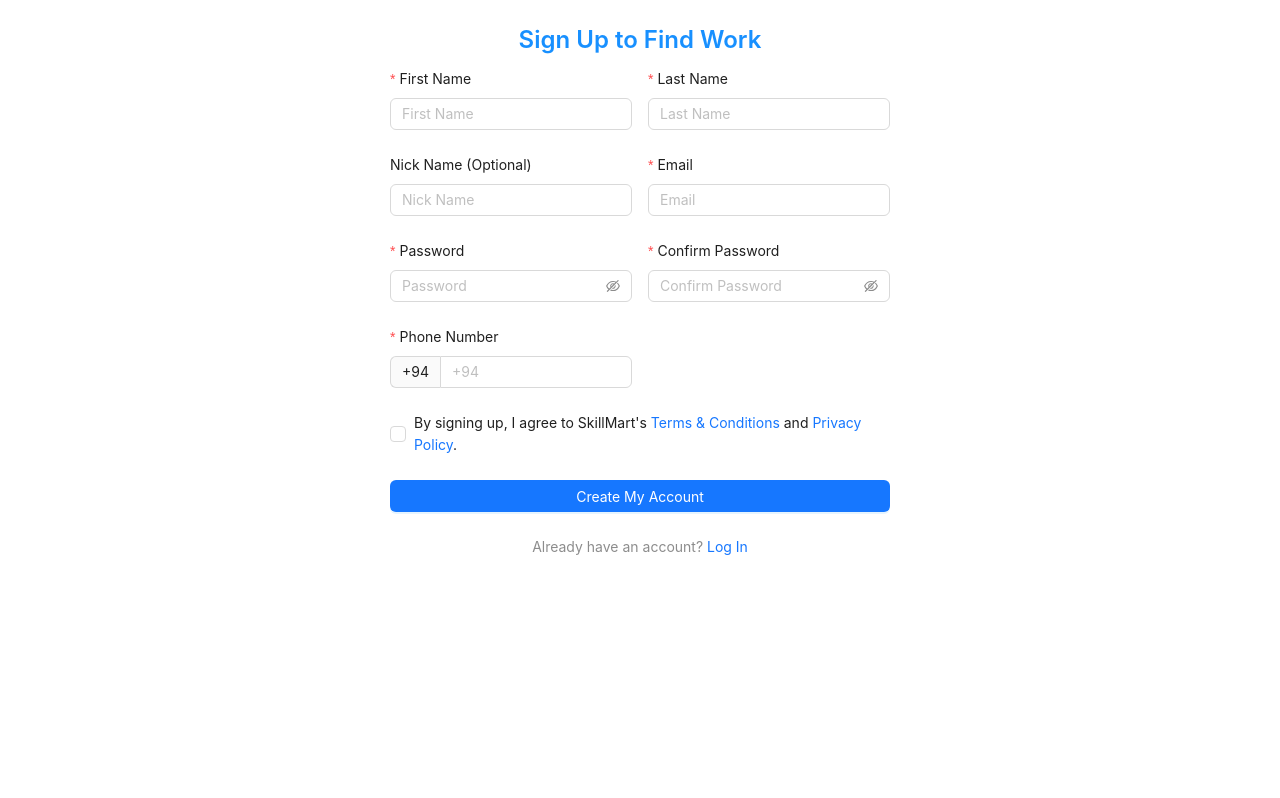
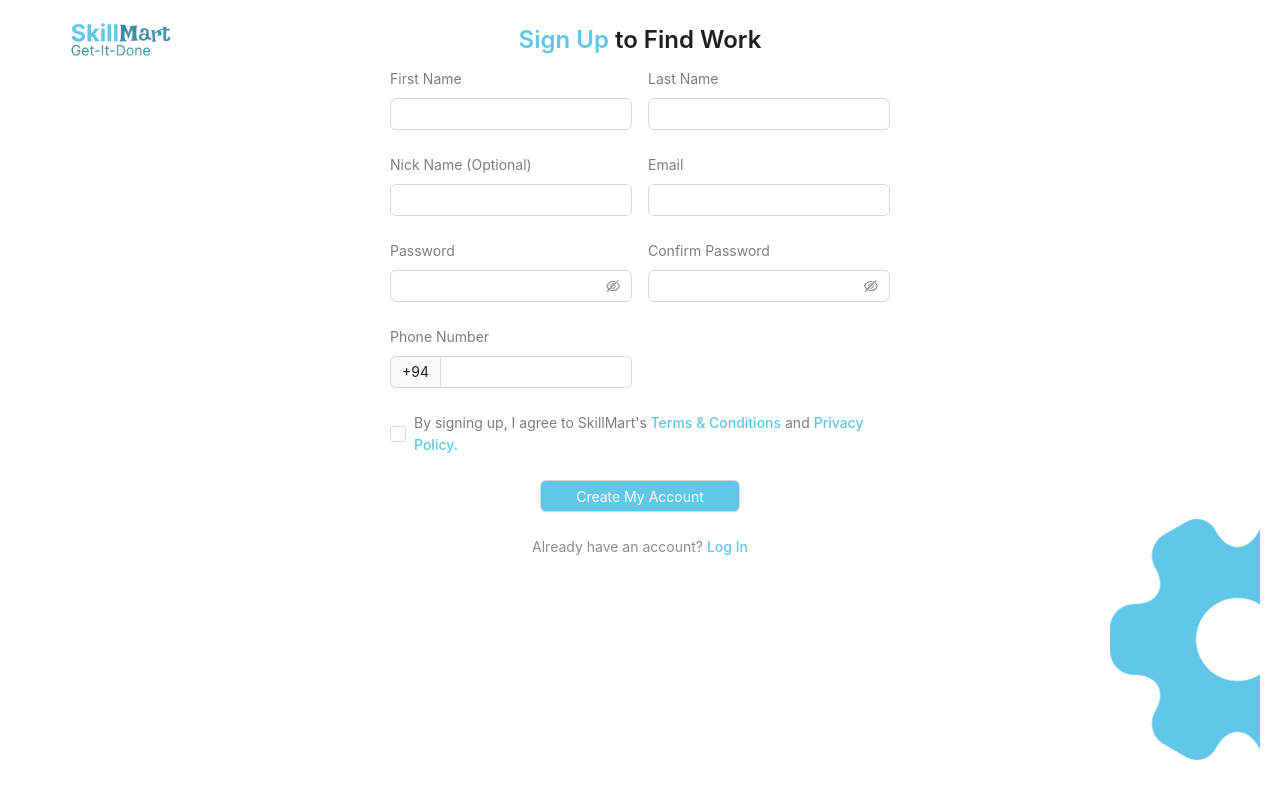
Before and after one commit to Topup-bolton/skill-mart-FE, a React (Vite) app: page / in a window 1280 px wide. Built offline with nearby package versions, Linux system fonts and the light colour scheme.

Commit message:
complte sign up page ui

```diff
--- a/src/index.css
+++ b/src/index.css
@@ -11,12 +11,13 @@
   -webkit-font-smoothing: antialiased;
   -moz-osx-font-smoothing: grayscale;
 }
-/*
+
 a {
   font-weight: 500;
-  color: #646cff;
+  color: #61C6E8;
   text-decoration: inherit;
 }
+/*
 a:hover {
   color: #535bf2;
 }
--- a/src/pages/sign-up/SignUpForm.tsx
+++ b/src/pages/sign-up/SignUpForm.tsx
@@ -1,5 +1,8 @@
 import React from 'react';
 import { Form, Input, Checkbox, Button, Typography, Row, Col } from 'antd';
+import Logo from '../../assets/skill-mart-logo.png'
+import Gear from '../../assets/gear.png'
+import './style/SignUpForm.css'
 
 const { Title, Text } = Typography;
 
@@ -20,14 +23,18 @@ const SignupForm: React.FC = () => {
     };
 
     return (
-        <div style={{ maxWidth: '500px', margin: 'auto' }}>
-            <Title level={3} style={{ textAlign: 'center', color: '#1890ff' }}>
-                Sign Up to Find Work
+        <div className='container'>
+            <img src={Logo} alt="Logo" className='logo-img' />
+            <img src={Gear} alt="Settings" className='gear-img' />
+
+            <Title level={3} className='title'>
+                <span className='sign-up-txt'>Sign Up</span>  to Find Work
             </Title>
 
             <Form
                 layout="vertical"
                 onFinish={onFinish}
+                requiredMark={false}
                 initialValues={{
                     agreement: false,
                 }}
@@ -36,21 +43,21 @@ const SignupForm: React.FC = () => {
                 <Row gutter={16}>
                     <Col span={12}>
                         <Form.Item
-                            label="First Name"
+                            label={<span className='label'>First Name</span>}
                             name="firstName"
                             rules={[{ required: true, message: 'Please enter your first name' }]}
                         >
-                            <Input placeholder="First Name" />
+                            <Input />
                         </Form.Item>
 
                     </Col>
                     <Col span={12}>
                         <Form.Item
-                            label="Last Name"
+                            label={<span className='label'>Last Name</span>}
                             name="lastName"
                             rules={[{ required: true, message: 'Please enter your last name' }]}
                         >
-                            <Input placeholder="Last Name" />
+                            <Input />
                         </Form.Item>
                     </Col>
 
@@ -58,20 +65,22 @@ const SignupForm: React.FC = () => {
 
                 <Row gutter={16}>
                     <Col span={12}>
-                        <Form.Item label="Nick Name (Optional)" name="nickname">
-                            <Input placeholder="Nick Name" />
+                        <Form.Item
+                            label={<span className='label'>Nick Name (Optional)</span>}
+                            name="nickname">
+                            <Input />
                         </Form.Item>
                     </Col>
                     <Col span={12}>
                         <Form.Item
-                            label="Email"
+                            label={<span className='label'>Email</span>}
                             name="email"
                             rules={[
                                 { required: true, message: 'Please enter a valid email' },
                                 { type: 'email', message: 'Invalid email format' },
                             ]}
                         >
-                            <Input placeholder="Email" />
+                            <Input />
                         </Form.Item>
                     </Col>
 
@@ -79,16 +88,16 @@ const SignupForm: React.FC = () => {
                 <Row gutter={16}>
                     <Col span={12}>
                         <Form.Item
-                            label="Password"
+                            label={<span className='label'>Password</span>}
                             name="password"
                             rules={[{ required: true, message: 'Please enter your password' }]}
                         >
-                            <Input.Password placeholder="Password" />
+                            <Input.Password />
                         </Form.Item>
                     </Col>
                     <Col span={12}>
                         <Form.Item
-                            label="Confirm Password"
+                            label={<span className='label'>Confirm Password</span>}
                             name="confirmPassword"
                             dependencies={['password']}
                             rules={[
@@ -103,7 +112,7 @@ const SignupForm: React.FC = () => {
                                 }),
                             ]}
                         >
-                            <Input.Password placeholder="Confirm Password" />
+                            <Input.Password />
                         </Form.Item>
                     </Col>
 
@@ -111,11 +120,11 @@ const SignupForm: React.FC = () => {
                 <Row gutter={16}>
                     <Col span={12}>
                         <Form.Item
-                            label="Phone Number"
+                            label={<span className='label'>Phone Number</span>}
                             name="phoneNumber"
                             rules={[{ required: true, message: 'Please enter your phone number' }]}
                         >
-                            <Input placeholder="+94" addonBefore="+94" />
+                            <Input addonBefore="+94" />
                         </Form.Item>
                     </Col>
                 </Row>
@@ -131,20 +140,26 @@ const SignupForm: React.FC = () => {
                         },
                     ]}
                 >
-                    <Checkbox>
-                        By signing up, I agree to SkillMart's <a href="#">Terms & Conditions</a> and{' '}
-                        <a href="#">Privacy Policy</a>.
+                    <Checkbox >
+                        <span className='label'>By signing up, I agree to SkillMart's</span>
+                        <a href="#"> Terms & Conditions</a> <span className='label'>and </span>
+                        <a href="#">Privacy Policy.</a>
                     </Checkbox>
                 </Form.Item>
 
                 <Form.Item>
-                    <Button type="primary" htmlType="submit" block>
-                        Create My Account
-                    </Button>
+                    <div className='btn-div'>
+                        <Button
+                            className='btn'
+                            htmlType="submit"
+                        >
+                            Create My Account
+                        </Button>
+                    </div>
                 </Form.Item>
 
-                <Text type="secondary" style={{ display: 'block', textAlign: 'center', marginTop: '0px' }}>
-                    Already have an account? <a href="#">Log In</a>
+                <Text type="secondary" className='txt'>
+                    Already have an account? <a className='log-in-txt' href="#">Log In</a>
                 </Text>
             </Form>
         </div>
--- /dev/null
+++ b/src/pages/sign-up/style/SignUpForm.css
@@ -0,0 +1,62 @@
+.container {
+    max-width: 500px;
+    margin: auto;
+}
+
+.logo-img {
+    position: absolute;
+    top: 20px;
+    left: 70px;
+    width: 100px;
+}
+
+.gear-img {
+    position: absolute;
+    bottom: 40px;
+    right: 20px;
+    width: 150px;
+}
+
+.btn-div {
+    display: flex;
+    justify-content: center;
+}
+
+.btn {
+    background-color: #61C6E8;
+    color: white;
+    width: 200px;
+}
+
+.title {
+    text-align: center;
+}
+
+.sign-up-txt {
+    color: #61C6E8;
+}
+
+.label {
+    color: #7D7D7D;
+}
+
+.log-in-txt {
+    color: #61C6E8 !important;
+}
+
+.txt{
+    display: block;
+    text-align: center;
+}
+
+/* ///////////////////////////////////////// */
+
+@media (max-width: 900px) {
+    .logo-img {
+        display: none;
+    }
+
+    .gear-img {
+        display: none;
+    }
+}
```
Also changed, not shown: src/assets/gear.png (added), src/assets/skill-mart-logo.png (added).
